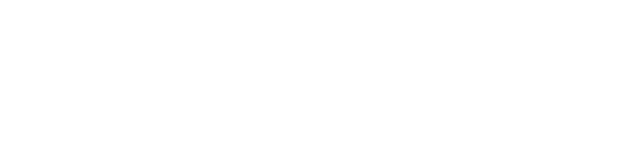
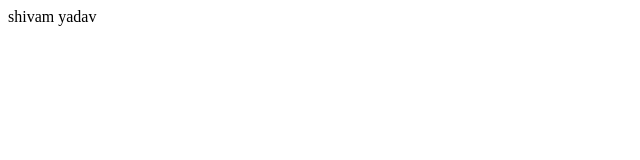
Before and after one commit to Etron22/Gitt, a plain HTML site: page index.html in a window 1280 px wide. Shown: the whole page, without its empty margins (0-640 px from the left). Drawn offline with Linux system fonts and the light colour scheme.

Commit message:
Update index.html

```diff
--- a/index.html
+++ b/index.html
@@ -2,6 +2,6 @@
   <head>
   </head>
   <body>
-
+    shivam yadav
   </body>
 </html>
```
